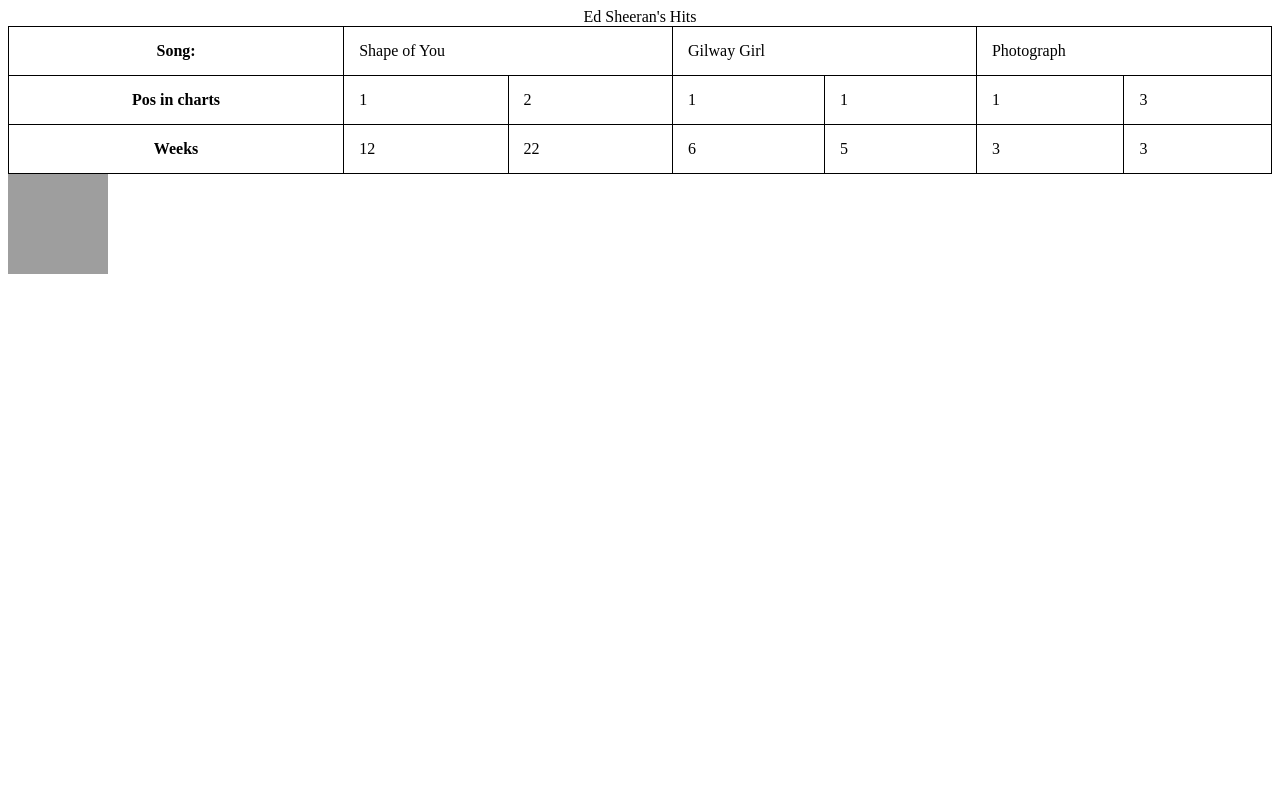
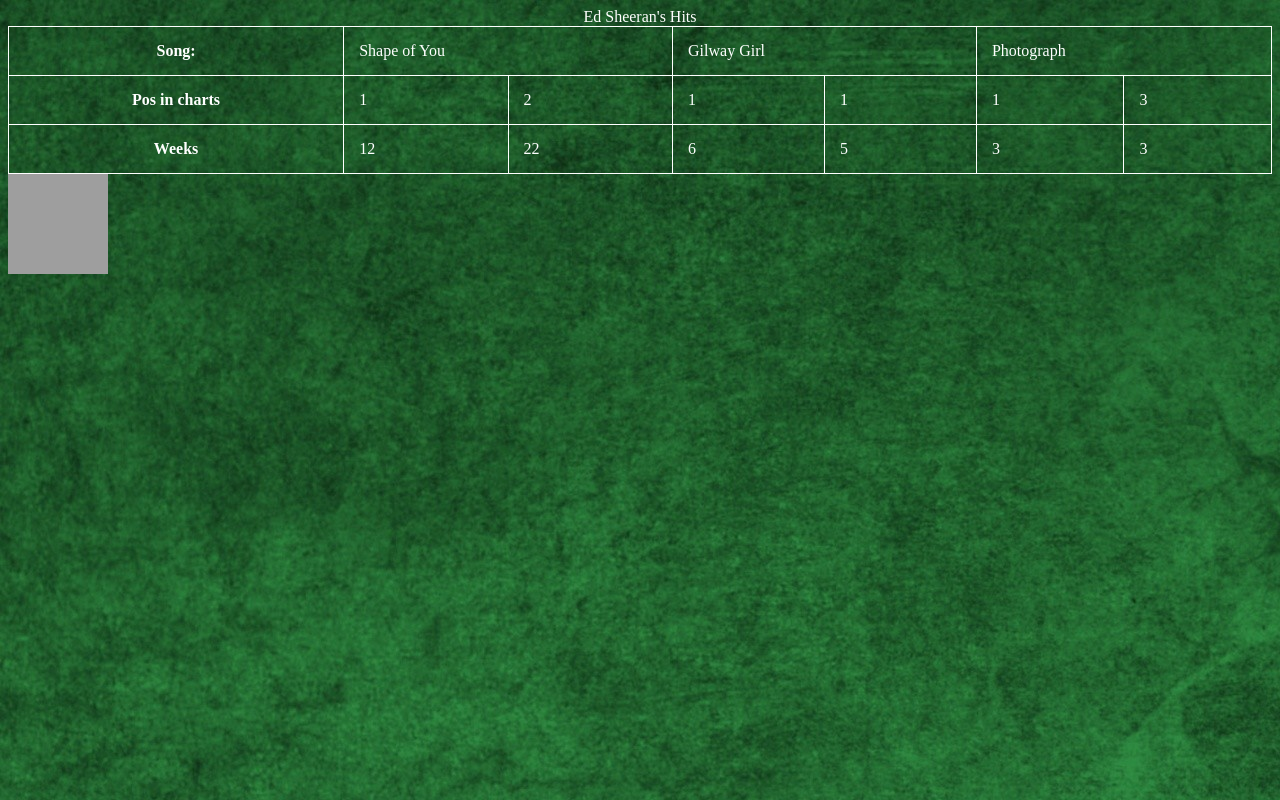
Before and after one commit to sasg30/Forms, a plain HTML site: page index.html in a window 1280 px wide. Drawn offline with Linux system fonts and the light colour scheme; grey boxes are pictures that could not be loaded.

Commit message:
background added

```diff
--- a/Forms/style.css
+++ b/Forms/style.css
@@ -1,4 +1,4 @@
 body {
-  background: url("../../Somth/background.jpg");
-  /*color: white;*/
+  background: url("../background.jpg");
+  color: white;
 }
--- a/Lists/style.css
+++ b/Lists/style.css
@@ -1,4 +1,4 @@
 body {
-  background: url("../../Somth/background.jpg");
-  /*color: white;*/
+  background: url("../background.jpg");
+  color: white;
 }
--- a/style.css
+++ b/style.css
@@ -1,8 +1,8 @@
 body {
-  background: url("../Somth/background.jpg");
-  /*color: white;*/
+  background: url("background.jpg");
+  color: white;
 }
-/*A {
+A {
   color: white;
 }
 A:visited{
@@ -10,11 +10,10 @@ A:visited{
 }
 A:active{
   color: white;
-}*/
+}
 table, th, td{
-  border: 1px solid black;
+  border: 1px solid white;
   border-collapse: collapse;
-  /*border-color: white;*/
 }
 th, td {
   padding: 15px;
```
Also changed, not shown: background.jpg (added).
